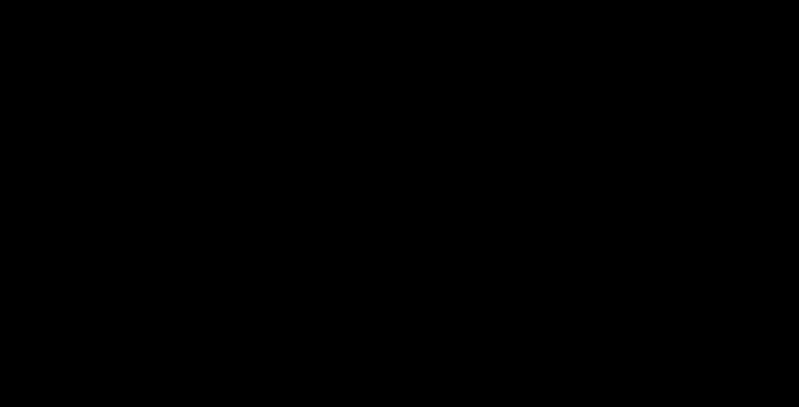
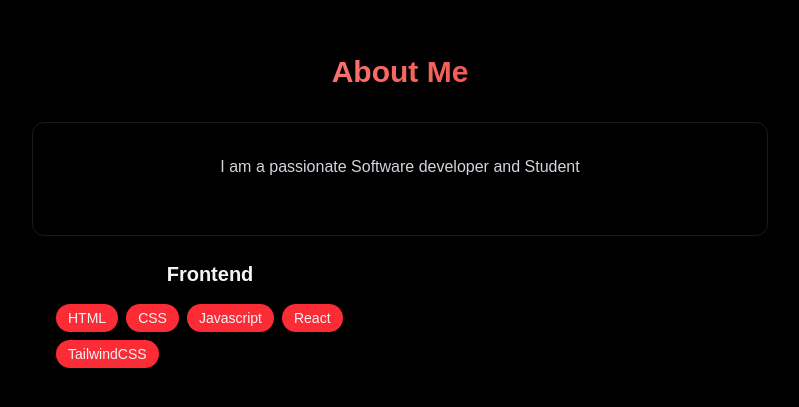
Before and after one commit to foleyd2002/Portfolio, a React (Vite) app: page / in a window 1280 px wide. Shown: the part 1009-1416 px from the top of the page, without its empty margins (240-1039 px from the left). Before the commit the page ends 864 px from the top, so only its background shows below. Built offline with nearby package versions, Linux system fonts and the light colour scheme.

Commit message:
added home page about and skills

```diff
--- a/index.html
+++ b/index.html
@@ -2,7 +2,9 @@
 <html lang="en">
   <head>
     <meta charset="UTF-8" />
-    <link rel="icon" type="image/svg+xml" href="/vite.svg" />
+    <!-- Use forward slashes for paths -->
+    <link rel="icon" href="src\assets\images\favicon-16x16.png" type="image/x-icon" />
+    <link rel="apple-touch-icon" href="src\assets\images\favicon-16x16.png">
     <meta name="viewport" content="width=device-width, initial-scale=1.0" />
     <title>Darragh Foley - Software Engineer</title>
   </head>
--- a/src/App.jsx
+++ b/src/App.jsx
@@ -7,6 +7,7 @@
 import { NavBar } from './components/NavBar';
 import { MobileMenu } from './components/MobileMenu';
 import { Home } from './components/sections/Home';
+import { About } from './components/sections/About';
 
 
 function App() {
@@ -19,6 +20,7 @@
         <NavBar menuOpen={menuOpen} setMenuOpen={setMenuOpen}></NavBar>
         <MobileMenu menuOpen={menuOpen} setMenuOpen={setMenuOpen}></MobileMenu>
         <Home />
+        <About />
       </div>
     </>
   )
--- a/src/components/sections/About.jsx
+++ b/src/components/sections/About.jsx
@@ -0,0 +1,49 @@
+export const About = () => {
+
+    const frontendSkills = [
+        "HTML",
+        "CSS",
+        "Javascript",
+        "React",
+        "TailwindCSS"
+    ]
+
+    const backendSkills = [
+        "Python",
+        "R",
+        "Django",
+        "Node.js",
+        "SQL",
+    ]
+
+    return <section id="about" className="min-h-screen flex items-center justify-center py-20">
+        <div className="max-w-3xl mx-auto  px-4">
+            <h2 className="text-3xl font-bold mb-8 bg-gradient-to-r from-red-300 to-red-600 bg-clip-text text-transparent leeading-right text-center">
+                About Me
+            </h2>
+
+            <div className="rounded-xl p-8 border-white/10 border hover:-translate-y-1 transition-all">
+                <p className="text-gray-300 mb-6">
+                    I am a passionate Software developer and Student
+                </p>
+            </div>
+
+            <div className="grid grid-cols-1 md:grid-cols-2 gap-6">
+                <div className="rounded-xl p-6 hover:-translate-y-1 transition-all">
+                    <h3 className="text-xl font-bold mb-4">Frontend</h3>
+                    <div className="flex flex-wrap gap-2">
+                        {frontendSkills.map((tech, key) => (
+                            <span
+                                key={key}
+                                className="bg-red-500 text-gray py-1 px-3 rounded-full text-sm hover:bg-red-500/20
+                                           hover:text-red-500 hover:shadow-[0_2px_8px_rgba(59,130,246,0.2)] transition">
+
+                                {tech}
+                            </span>
+                        ))}
+                    </div>
+                </div>
+            </div>
+        </div>
+    </section>
+}
```
Also changed, not shown: src/assets/images/favicon-16x16.png (added), src/components/MobileMenu.jsx (line endings or trailing spaces).
